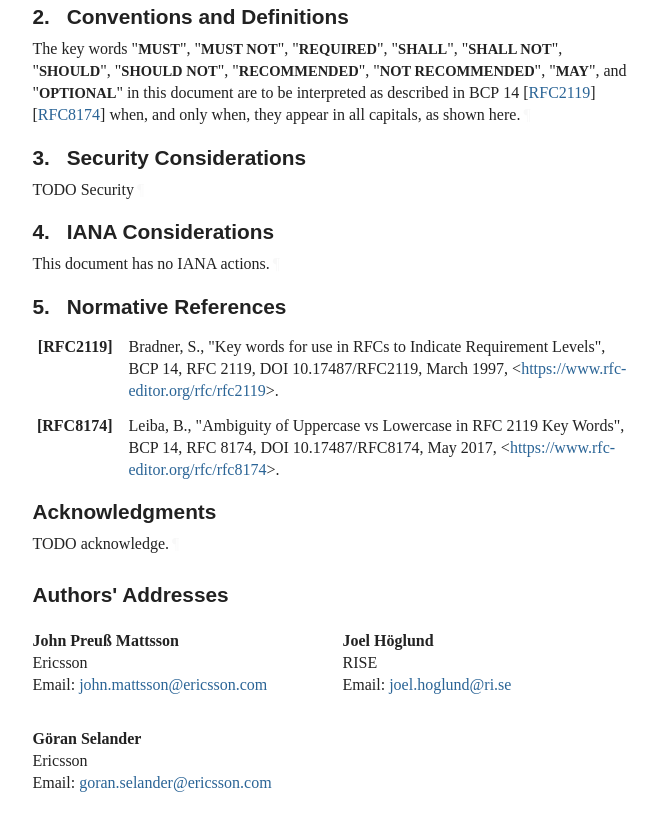
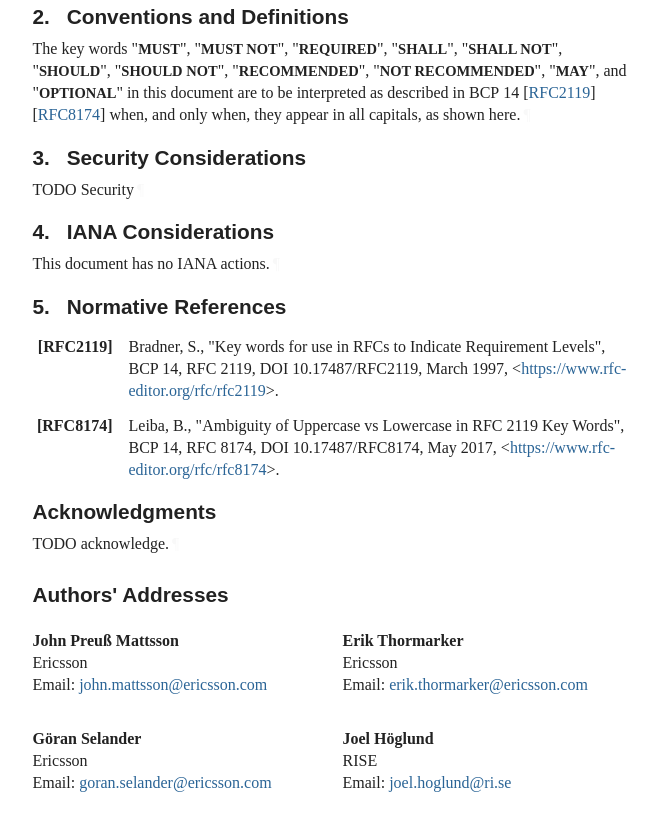
Before and after one commit to emanjon/implicit-c509-certificates, a plain HTML site: page draft-mattsson-cose-implicit-c509-certs.html in a window 1280 px wide. Shown: the part 865-1696 px from the top of the page, without its empty margins (92-749 px from the left). Drawn offline with Linux system fonts and the light colour scheme; a web font is replaced by a local one.

Commit message:
Script updating gh-pages from 72ac747. [ci skip]

```diff
--- a/draft-mattsson-cose-implicit-c509-certs.html
+++ b/draft-mattsson-cose-implicit-c509-certs.html
@@ -7,6 +7,7 @@
 <title>Implicit C509 Certificates</title>
 <meta content="John Preuß Mattsson" name="author">
 <meta content="Göran Selander" name="author">
+<meta content="Erik Thormarker" name="author">
 <meta content="Joel Höglund" name="author">
 <meta content="
        TODO Abstract
@@ -1063,6 +1064,10 @@ svg :is([fill="white"], [fill^="#fff"]) {
 <div class="org">Ericsson</div>
 </div>
 <div class="author">
+      <div class="author-name">E. Thormarker</div>
+<div class="org">Ericsson</div>
+</div>
+<div class="author">
       <div class="author-name">J. Höglund</div>
 <div class="org">RISE</div>
 </div>
@@ -1245,6 +1250,14 @@ appear in all capitals, as shown here.<a href="#section-2-1" class="pilcrow">¶<
 </div>
 </address>
 <address class="vcard">
+        <div dir="auto" class="left"><span class="fn nameRole">Erik Thormarker</span></div>
+<div dir="auto" class="left"><span class="org">Ericsson</span></div>
+<div class="email">
+<span>Email:</span>
+<a href="mailto:erik.thormarker@ericsson.com" class="email">erik.thormarker@ericsson.com</a>
+</div>
+</address>
+<address class="vcard">
         <div dir="auto" class="left"><span class="fn nameRole">Joel Höglund</span></div>
 <div dir="auto" class="left"><span class="org">RISE</span></div>
 <div class="email">
```
Also changed, not shown: draft-mattsson-cose-implicit-c509-certs.txt.
